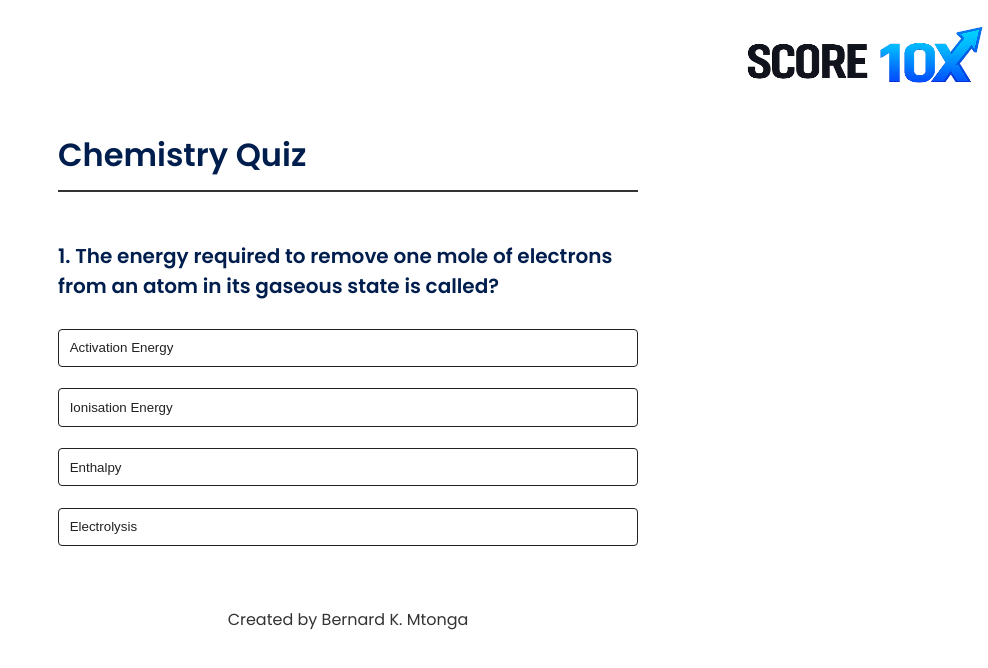
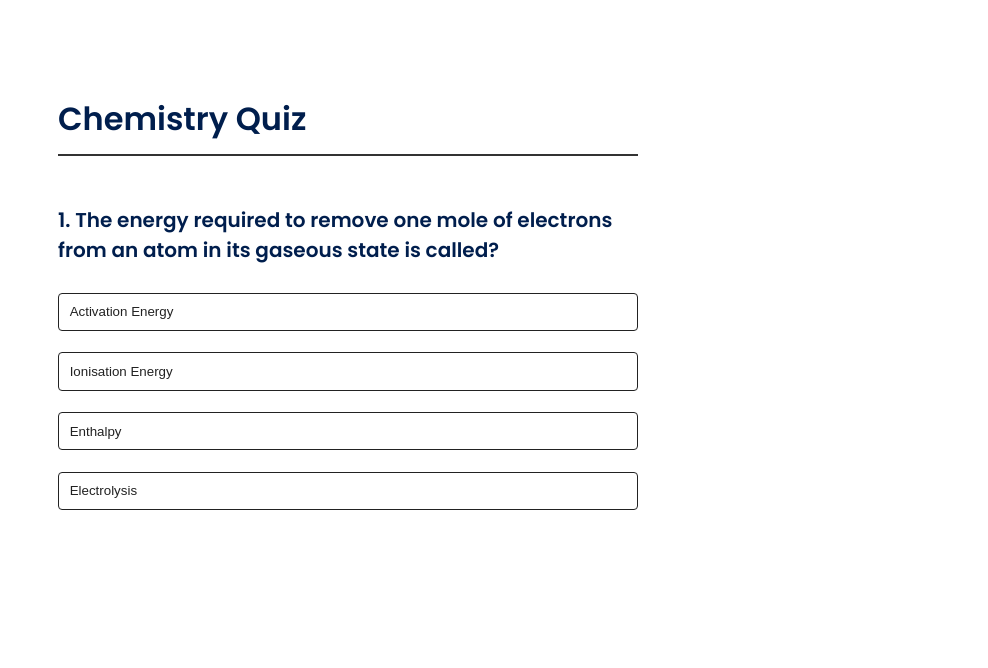
Before and after one commit to bmtonga/quiz-application, a plain HTML site: page index.html in a window 1280 px wide. Shown: the whole page, without its empty margins (292-1280 px from the left). Drawn offline with Linux system fonts and the light colour scheme.

Commit message:
Improved spacing and styles

```diff
--- a/index.html
+++ b/index.html
@@ -10,9 +10,6 @@
     <title>Quiz Application</title>
 </head>
 <body>
-    <div class="logo">
-        <img src="Logo1.png" alt="score10x logo" width="250px">
-    </div>
     <div class="app">
         <h1>Chemistry Quiz</h1>
         <div class="quiz">
@@ -29,6 +26,5 @@
         </div>
     </div>
     <script src="script.js"></script>
-    <footer class="footer">Created by Bernard K. Mtonga</footer>
 </body>
 </html>
--- a/style.css
+++ b/style.css
@@ -6,6 +6,7 @@ html, body{
     margin: 0;
     padding: 0;
     background-color:var(--bgcolor) ;
+    overflow: hidden;
 }
 :root{
     --darkblue:#001e4d;
@@ -19,7 +20,7 @@ html, body{
     background-color: var(--white);
     width: 90%;
     max-width: 600px;
-    margin: 100px auto 0;
+    margin: 5% auto ;
     border-radius: 10px;
     padding: 10px;
 }
```
Also changed, not shown: Logo1.png (deleted).
